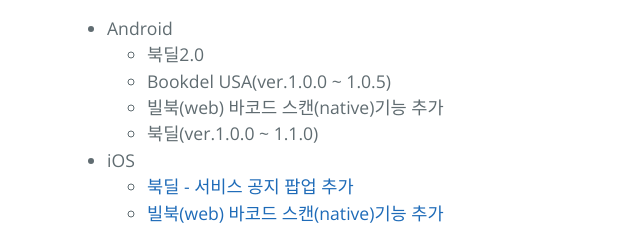
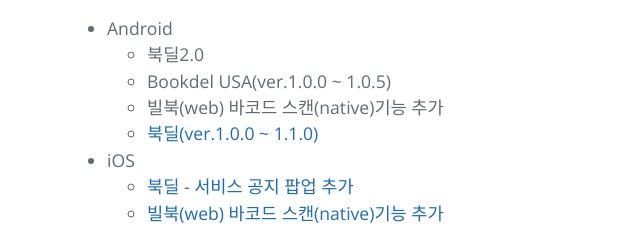
Before and after one commit to RooneyDad/rooneydad.github.io, a website: page index.html in a window 1280 px wide. Shown: the part 1449-1685 px from the top of the page, 157-797 px from the left. Drawn offline with nearby package versions, Linux system fonts and the light colour scheme.

Commit message:
Update index.html

```diff
--- a/index.html
+++ b/index.html
@@ -151,7 +151,11 @@
             <li>북딜2.0</li>
             <li>Bookdel USA(ver.1.0.0 ~ 1.0.5)</li>
             <li>빌북(web) 바코드 스캔(native)기능 추가</li>
-            <li>북딜(ver.1.0.0 ~ 1.1.0)</li>
+            <li>
+              <a href="http://ganee.tistory.com/106" target="_blank">
+                북딜(ver.1.0.0 ~ 1.1.0)
+              </a>
+            </li>
           </ul>
         </li>
         <li>iOS
```
